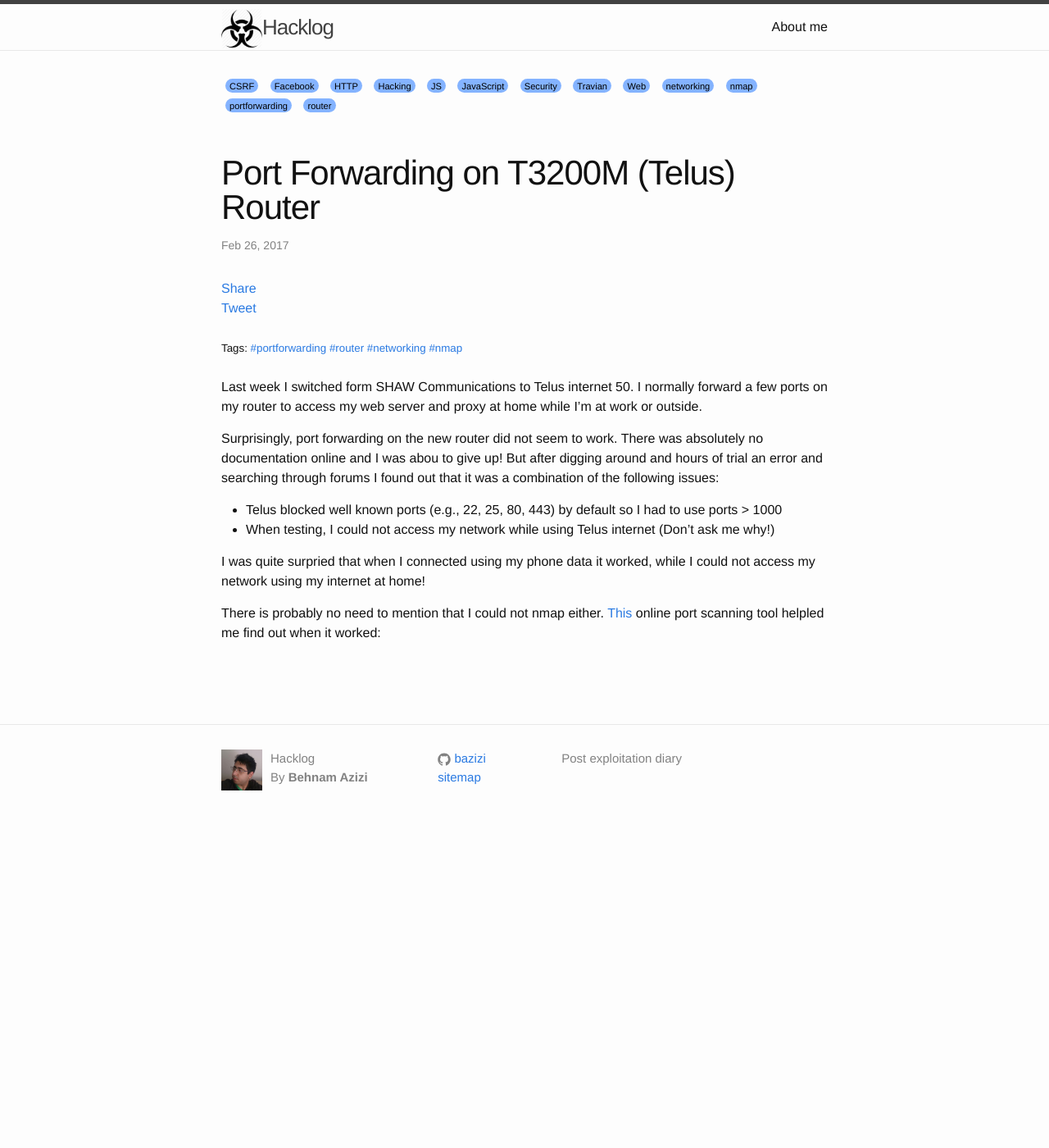
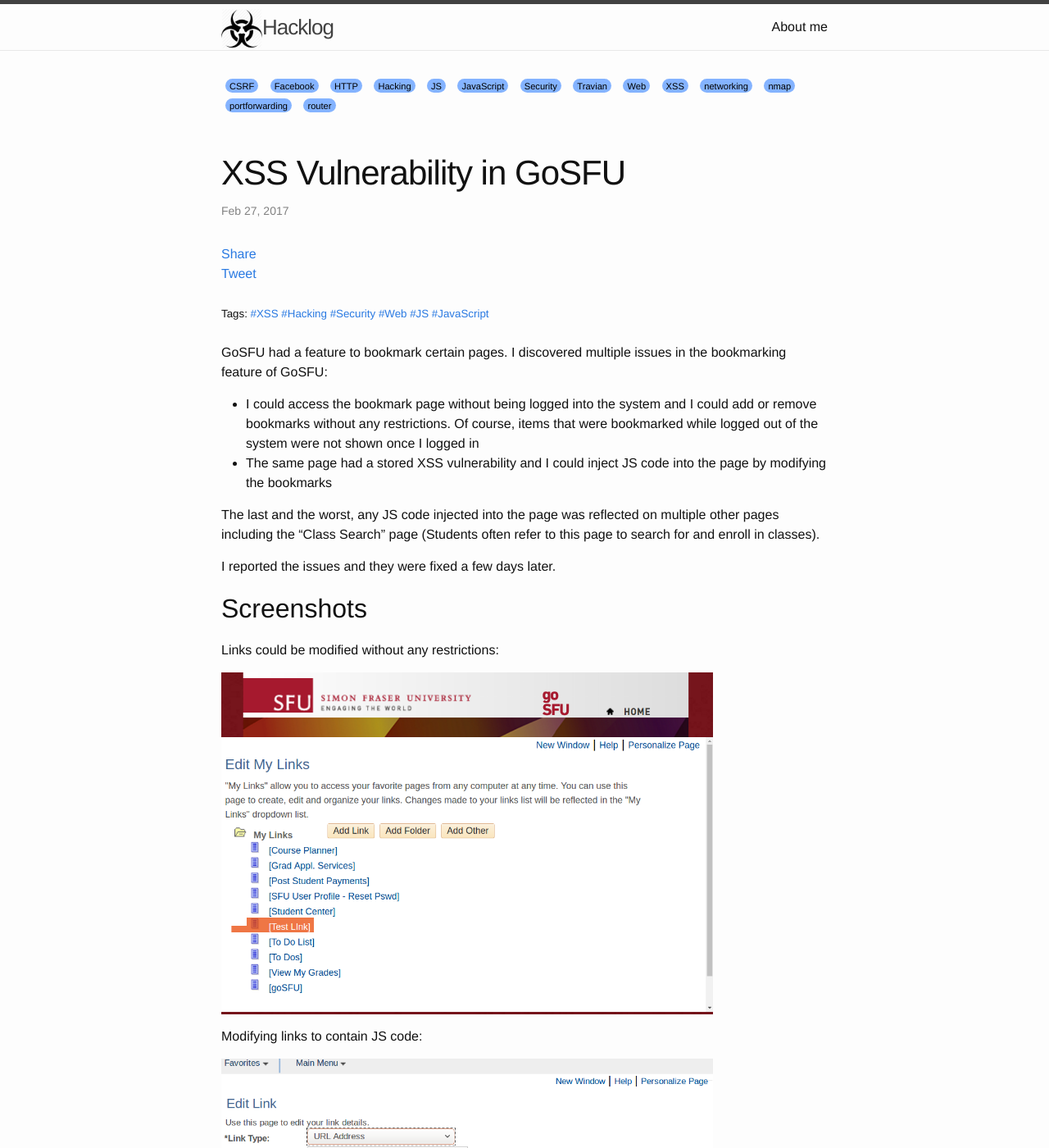
Before and after one commit to bazizi/bazizi.github.io, a Jekyll site: the page built from _posts/2017-02-26-port-forwarding-telus-router.md, in a window 1280 px wide and 1400 px high. Shown: the whole window at 82% size. Built offline with Jekyll 4.4.1, drawn with Linux system fonts in a browser that asks for light colours; comment, search, counter and statistics services are not loaded; some of the changed text lies outside the part shown.

Commit message:
- Tags now show day of the month - Added post: 'XSS in GoSFU' - Fixed varous spelling errors

```diff
--- a/_posts/2017-02-26-port-forwarding-telus-router.md
+++ b/_posts/2017-02-26-port-forwarding-telus-router.md
@@ -1,21 +1,39 @@
 ---
 layout: post
-title:  "Port Forwarding on T3200M (Telus) Router"
-date:   2017-02-26
+title:  "XSS Vulnerability in GoSFU"
+date:   2017-02-27
 tags:
-- portforwarding
-- router
-- networking
-- nmap
+- XSS
+- Hacking
+- Security
+- Web
+- JS
+- JavaScript
 ---
 
-Last week I switched form SHAW Communications to Telus internet 50. I normally forward a few ports on my router to access my web server and proxy at home while I'm at work or outside.
+GoSFU had a feature to bookmark certain pages. I discovered multiple issues in the bookmarking feature of GoSFU:
 
-Surprisingly, port forwarding on the new router did not seem to work. There was absolutely no documentation online and I was abou to give up! But after digging around and hours of trial an error and searching through forums I found out that it was a combination of the following issues:
+- I could access the bookmark page without being logged into the system and I could add or remove bookmarks without any restrictions. Of course, items that were bookmarked while logged out of the system were not shown once I logged in
+-  The same page had a stored XSS vulnerability and I could inject JS code into the page by modifying the bookmarks
 
-- Telus blocked well known ports (e.g., 22, 25, 80, 443) by default so I had to use ports > 1000
-- When testing, I could not access my network while using Telus internet (Don't ask me why!)
+The last and the worst, any JS code injected into the page was reflected on multiple other pages including the "Class Search" page (Students often refer to this page to search for and enroll in classes).
 
-I was quite surpried that when I connected using my phone data it worked, while I could not access my network using my internet at home!
+I reported the issues and they were fixed a few days later.
 
-There is probably no need to mention that I could not nmap either. [This](http://canyouseeme.org/){:target="_blank"} online port scanning tool helpled me find out when it worked:
+## Screenshots
+
+Links could be modified without any restrictions:
+
+![GoSFU](/images/GoSFU/5.png){:width="600",:height="600"}
+
+Modifying links to contain JS code:
+
+![GoSFU](/images/GoSFU/2.png){:width="600",:height="600"}
+
+Dangerous characters were not escaped and JS code injected into the page was executed:
+![GoSFU](/images/GoSFU/3.png){:width="600",:height="600"}
+
+JS code injected into the page was reflected on multiple other pages including the "Class Search" page:
+![GoSFU](/images/GoSFU/1.png){:width="600",:height="600"}
+
+![GoSFU](/images/GoSFU/4.png){:width="600",:height="600"}
--- a/tags.html
+++ b/tags.html
@@ -45,7 +45,7 @@
                 $("#post-list").html(
                     $("#post-list").html() +
                         "<li class=\"dense-list\"><span class=\"post-meta\">" +
-                        months[date.getMonth()] + ", " +
+                        months[date.getMonth()] + " " + date.getDate() + ", " +
                         date.getFullYear() + "</span><a href=\"" +
                         post.url + "\">" +
                         post.title + "</a></li>"
```
Also changed, not shown: _posts/2017-02-11-Hacking-Travian-Profiles.md (+1 -1 lines), _posts/2017-02-27-XSS-Vulnerability-in-GoSFU.md (added, +21 -0 lines), images/GoSFU/1.png (added), images/GoSFU/2.png (added), images/GoSFU/3.png (added), images/GoSFU/4.png (added), images/GoSFU/5.png (added).
